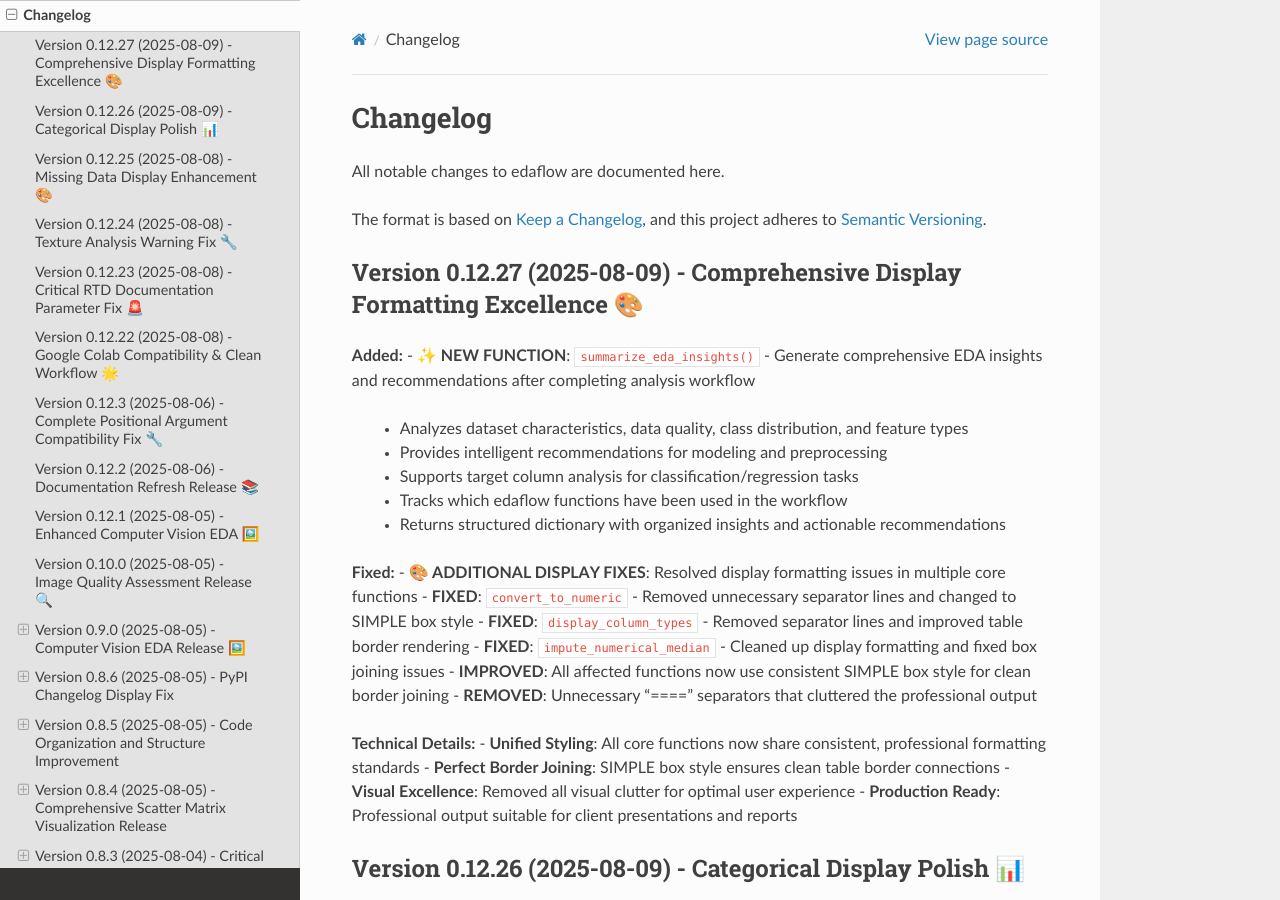
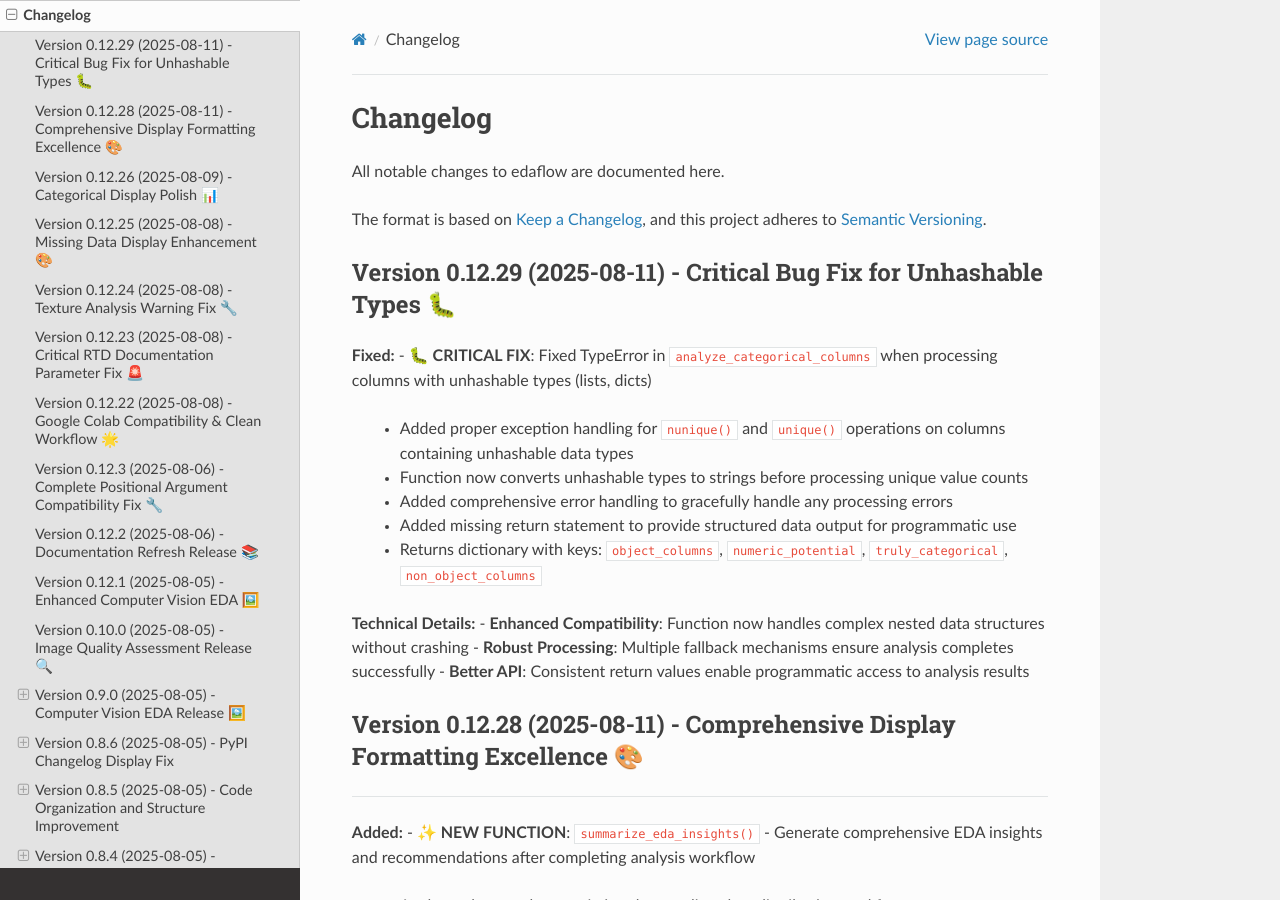
Before and after one commit to evanlow/edaflow, a Sphinx documentation site: the page built from docs/source/changelog.rst, in a window 1280 px wide and 900 px high. Built offline with Sphinx 7.4.7 and the Read the Docs theme 3.1.0, drawn with Linux system fonts in a browser that asks for light colours; pages that are not in the unit, such as notebooks, are missing from menus.

Commit message:
docs: Update all documentation for v0.12.29
 Comprehensive documentation sync for bug fix release:
- Updated README.md version references to v0.12.29
- Updated What's New section highlighting critical TypeError fix
- Added bug fix details to feature descriptions
- Updated RTD changelog.rst with v0.12.29 release notes
- All documentation now reflects unhashable types fix
- Updated PyPI links to point to new version

All docs aligned across README, CHANGELOG, and RTD sources

```diff
--- a/docs/source/changelog.rst
+++ b/docs/source/changelog.rst
@@ -6,7 +6,25 @@
 The format is based on `Keep a Changelog <https://keepachangelog.com/en/1.0.0/>`_,
 and this project adheres to `Semantic Versioning <https://semver.org/spec/v2.0.0.html>`_.
 
-Version 0.12.27 (2025-08-09) - Comprehensive Display Formatting Excellence 🎨
+Version 0.12.29 (2025-08-11) - Critical Bug Fix for Unhashable Types 🐛
+------------------------------------------------------------------------
+
+**Fixed:**
+- **🐛 CRITICAL FIX**: Fixed TypeError in ``analyze_categorical_columns`` when processing columns with unhashable types (lists, dicts)
+
+  - Added proper exception handling for ``nunique()`` and ``unique()`` operations on columns containing unhashable data types
+  - Function now converts unhashable types to strings before processing unique value counts
+  - Added comprehensive error handling to gracefully handle any processing errors
+  - Added missing return statement to provide structured data output for programmatic use
+  - Returns dictionary with keys: ``object_columns``, ``numeric_potential``, ``truly_categorical``, ``non_object_columns``
+
+**Technical Details:**
+- **Enhanced Compatibility**: Function now handles complex nested data structures without crashing
+- **Robust Processing**: Multiple fallback mechanisms ensure analysis completes successfully
+- **Better API**: Consistent return values enable programmatic access to analysis results
+
+Version 0.12.28 (2025-08-11) - Comprehensive Display Formatting Excellence 🎨
+------------------------------------------------------------------------------
 ------------------------------------------------------------------------------
 
 **Added:**
```
Also changed, not shown: README.md (+11 -5 lines).
